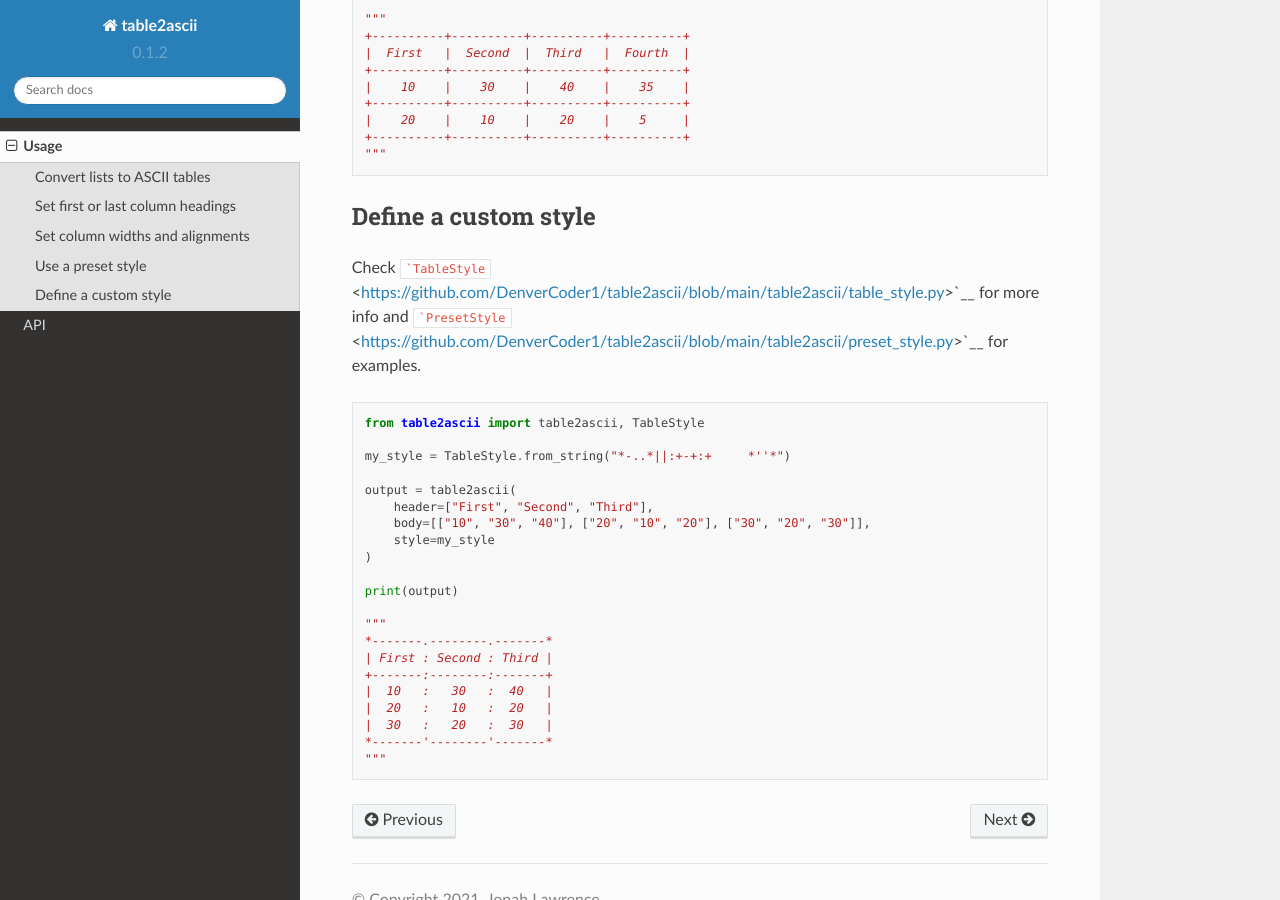
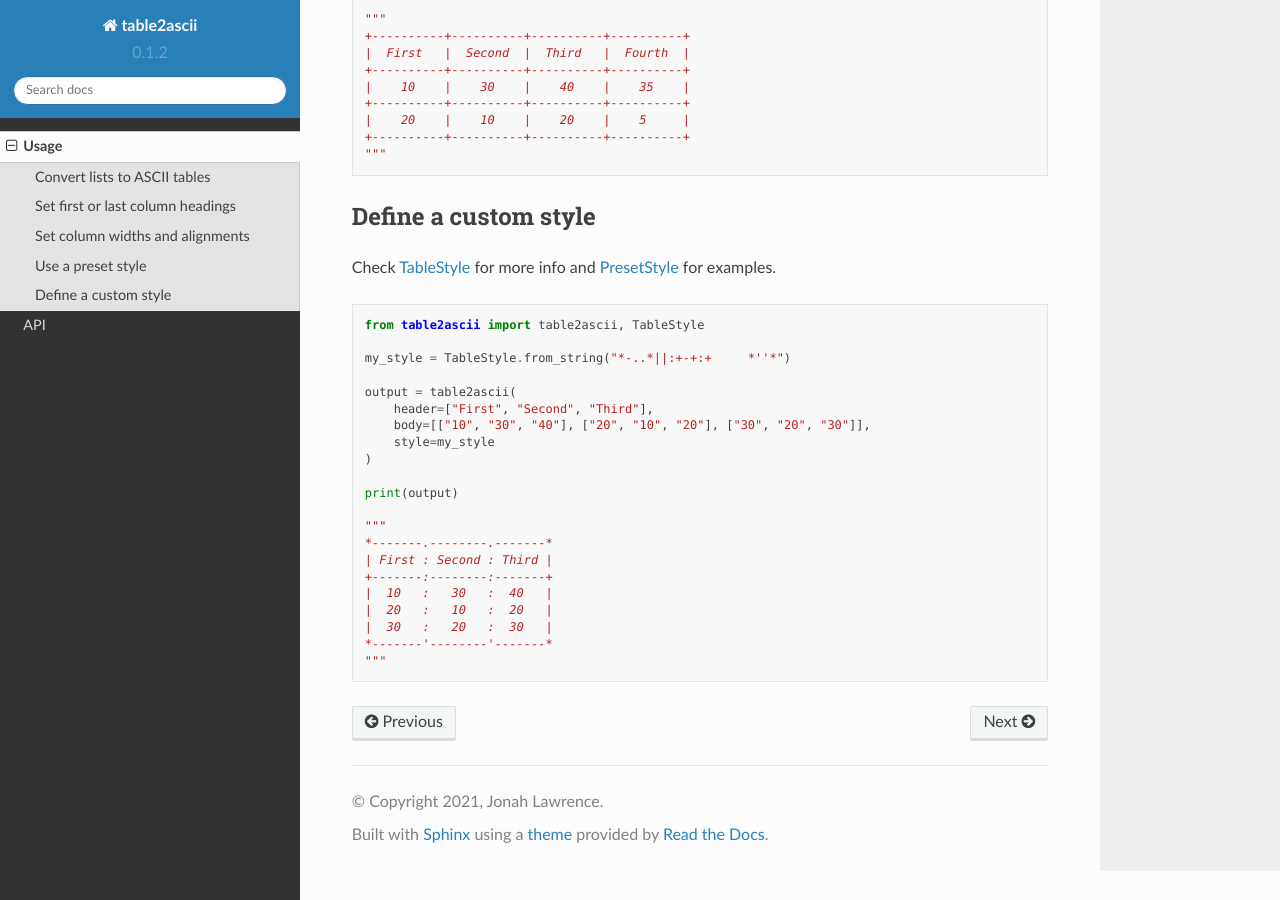
Before and after one commit to DenverCoder1/table2ascii, a Sphinx documentation site: the page built from docs/source/usage.rst, in a window 1280 px wide and 900 px high, scrolled down 1644 px. Built offline with Sphinx 7.4.7 and the Read the Docs theme 2.0.0, drawn with Linux system fonts in a browser that asks for light colours.

Commit message:
Fix links

````diff
--- a/docs/source/usage.rst
+++ b/docs/source/usage.rst
@@ -104,9 +104,9 @@ Define a custom style
 ~~~~~~~~~~~~~~~~~~~~~
 
 Check
-```TableStyle`` <https://github.com/DenverCoder1/table2ascii/blob/main/table2ascii/table_style.py>`__
+`TableStyle <https://github.com/DenverCoder1/table2ascii/blob/main/table2ascii/table_style.py>`_
 for more info and
-```PresetStyle`` <https://github.com/DenverCoder1/table2ascii/blob/main/table2ascii/preset_style.py>`__
+`PresetStyle <https://github.com/DenverCoder1/table2ascii/blob/main/table2ascii/preset_style.py>`_
 for examples.
 
 .. code:: py
````
